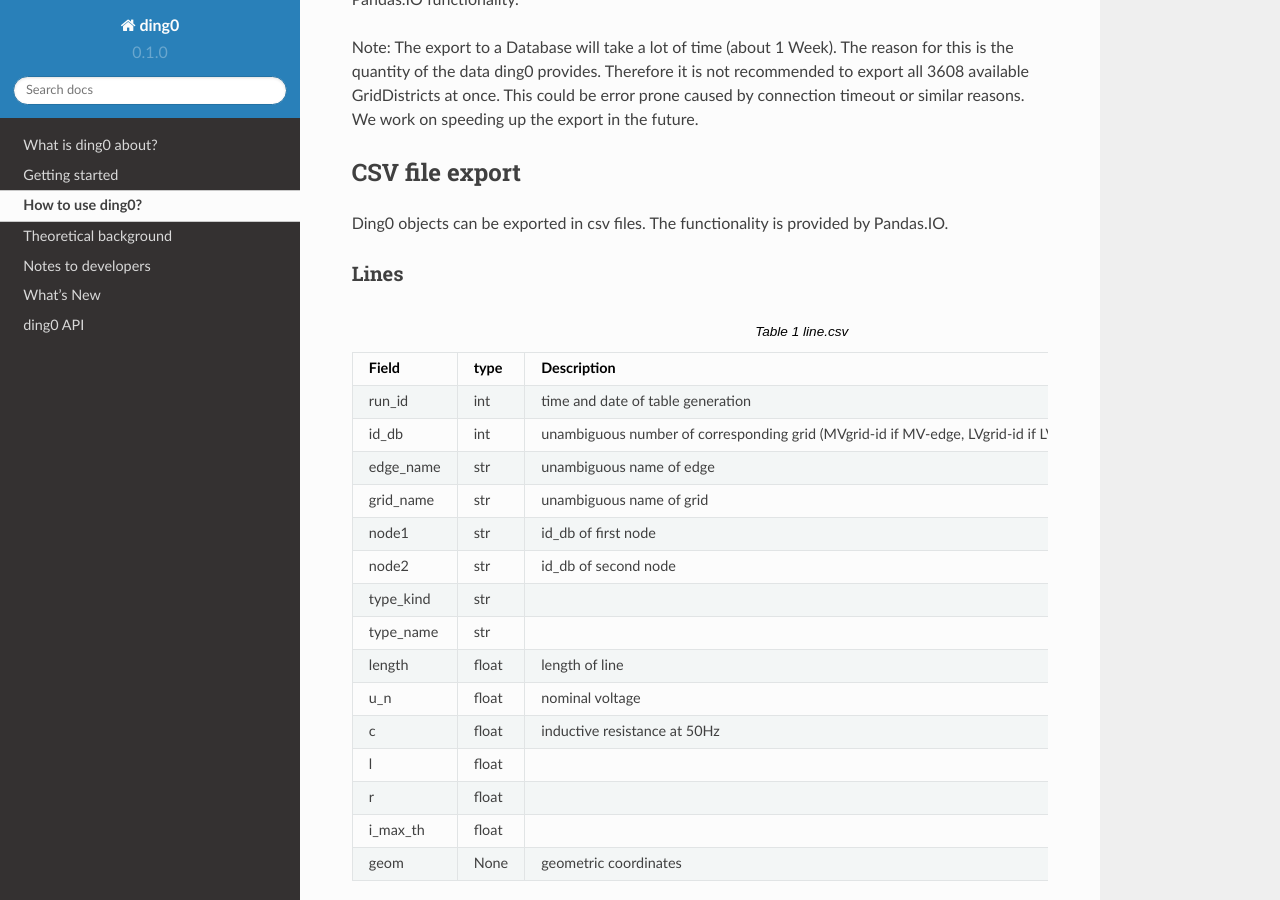
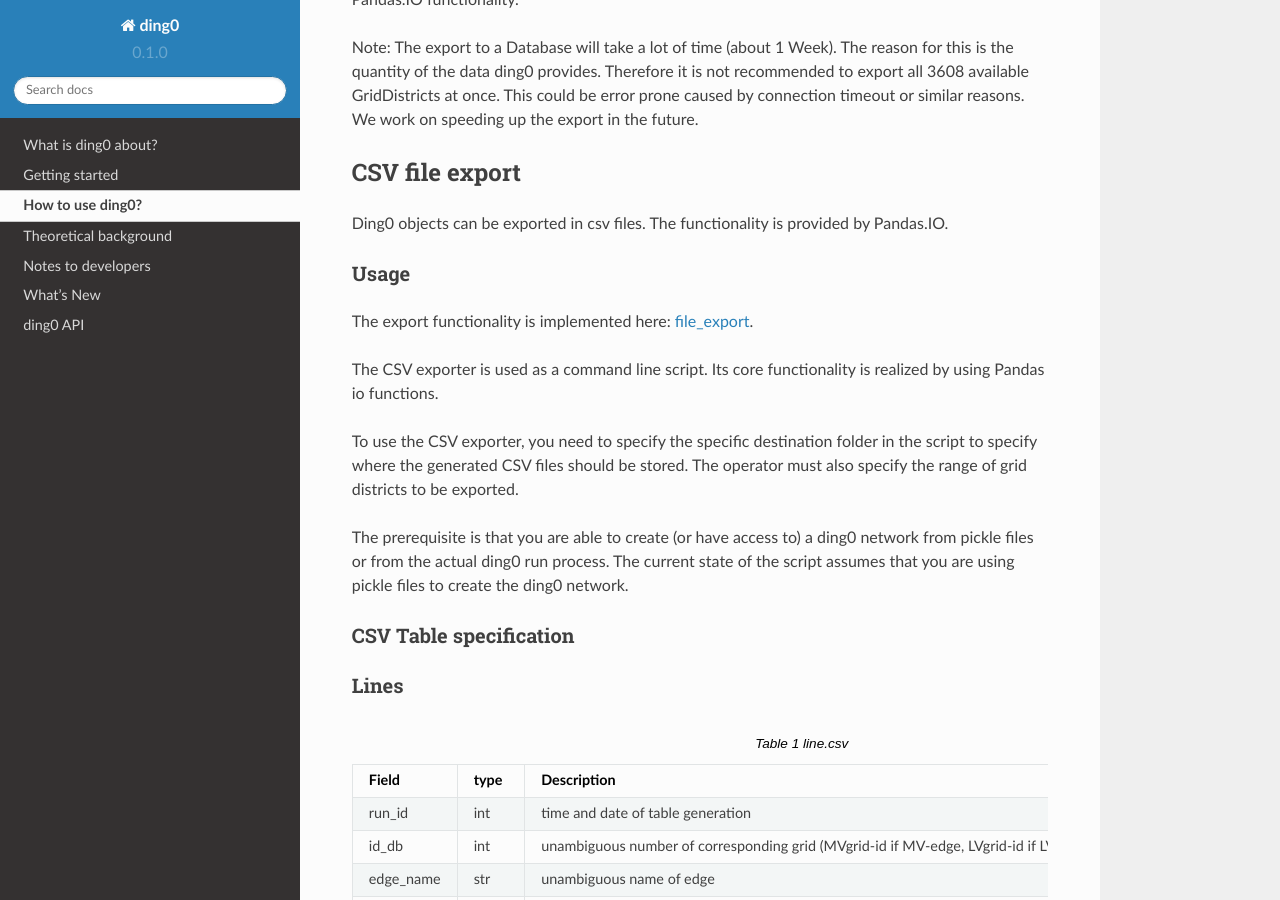
Before and after one commit to openego/ding0, a Sphinx documentation site: the page built from doc/usage_details.rst, in a window 1280 px wide and 900 px high, scrolled down 10575 px. Built offline with Sphinx 7.4.7 and the Read the Docs theme 2.0.0, drawn with Linux system fonts in a browser that asks for light colours; formulas are drawn with MathJax 3.

Commit message:
added usage description on the csv file exporter

```diff
--- a/doc/usage_details.rst
+++ b/doc/usage_details.rst
@@ -479,6 +479,24 @@ CSV file export
 
 Ding0 objects can be exported in csv files. The functionality is provided by Pandas.IO.
 
+Usage
+-----
+The export functionality is implemented here: file_export_.
+
+The CSV exporter is used as a command line script. Its core functionality is realized by using Pandas io functions.
+
+To use the CSV exporter, you need to specify the specific destination folder in the script to specify where the
+generated CSV files should be stored. The operator must also specify the range of grid districts to be exported.
+
+The prerequisite is that you are able to create (or have access to) a ding0 network from pickle files or from the
+actual ding0 run process. The current state of the script assumes that you are using pickle files to create
+the ding0 network.
+
+.. _file_export: https://github.com/openego/ding0/blob/features/stats-export/ding0/io/file_export.py
+
+CSV Table specification
+-----------------------
+
 Lines
 -----
 .. csv-table:: line.csv
```
